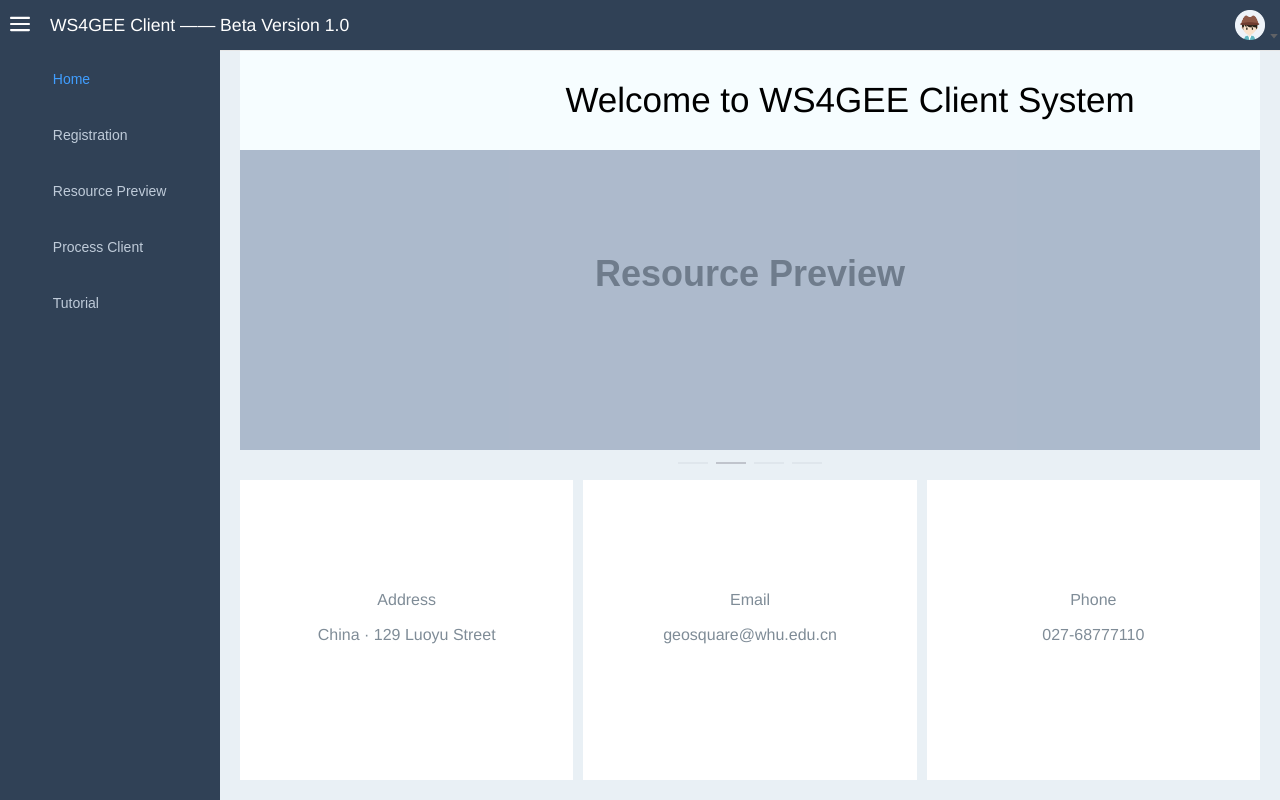
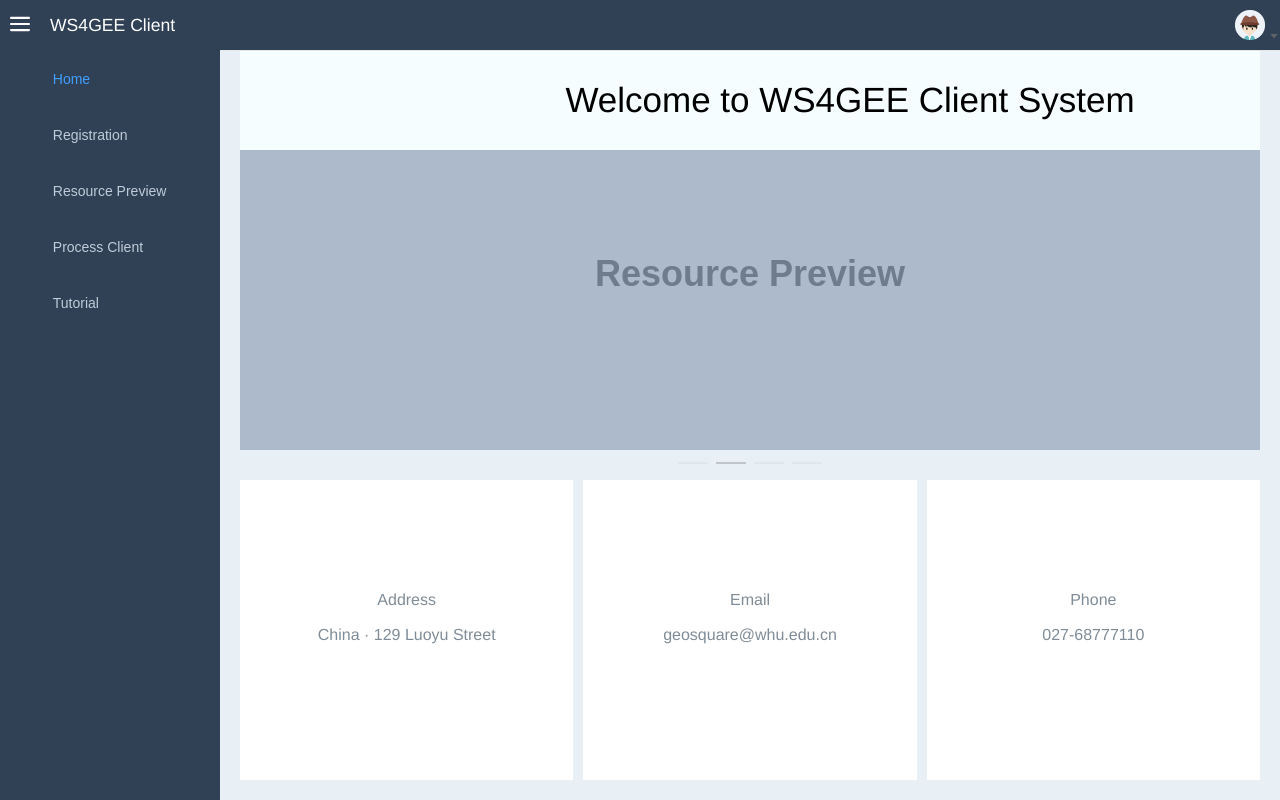
Before and after one commit to GenuineJianyuan/WS4GEEClient, a Vue app: page /#/home in a window 1280 px wide. Built offline with nearby package versions, Linux system fonts and the light colour scheme.

Commit message:
Update Navbar.vue

```diff
--- a/src/views/layout/components/Navbar.vue
+++ b/src/views/layout/components/Navbar.vue
@@ -8,7 +8,7 @@
     <div
       style="height: 50px;display: flex;width: 100%;position: absolute;left: 50px;background: #304156;"
     >
-      <span style="color: #fff;font-size: 1.1rem;line-height: 50px;">WS4GEE Client —— Beta Version 1.0</span>
+      <span style="color: #fff;font-size: 1.1rem;line-height: 50px;">WS4GEE Client </span>
     </div>
     <el-dropdown class="avatar-container" trigger="click">
       <div class="avatar-wrapper">
```
